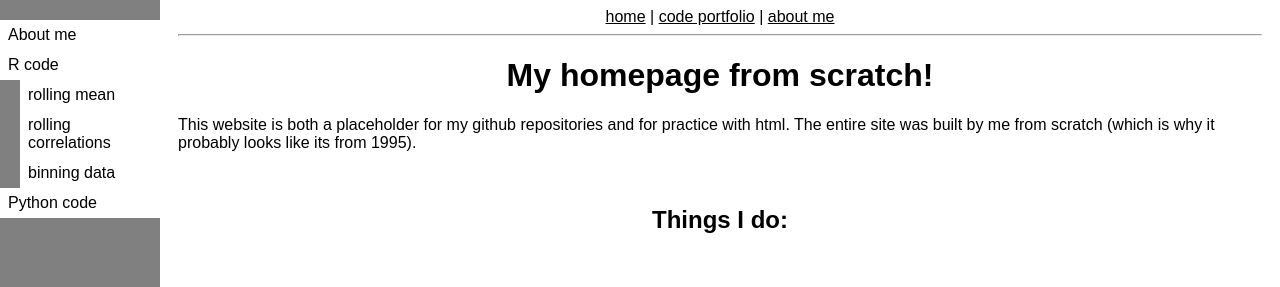
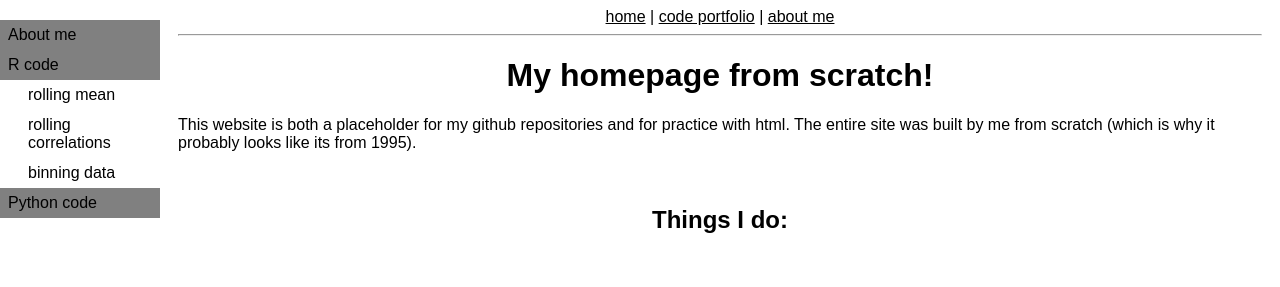
Before and after one commit to JoeThomas-git/JoeThomas-git.github.io, a plain HTML site: page index.html in a window 1280 px wide. Shown: the top 287 px of the page. Drawn offline with Linux system fonts and the light colour scheme.

Commit message:
Update index.html

```diff
--- a/index.html
+++ b/index.html
@@ -41,7 +41,7 @@
     z-index: 1;
     top: 0;
     left: 0;
-    background-color: grey;
+    background-color: white;
     overflow-x: hidden;
     padding-top: 20px;
     font-family: sans-serif;
@@ -52,10 +52,12 @@
     color: black;
     display: block;
     font-family: sans-serif;
+    background-color: grey;
     }
   .sidenav a:hover {
     color: #f1f1f1;
     font-family: sans-serif;
+    background-color: white;
     }
   .main {
     margin-left: 160px; /* Same as the width of the sidenav */
```
